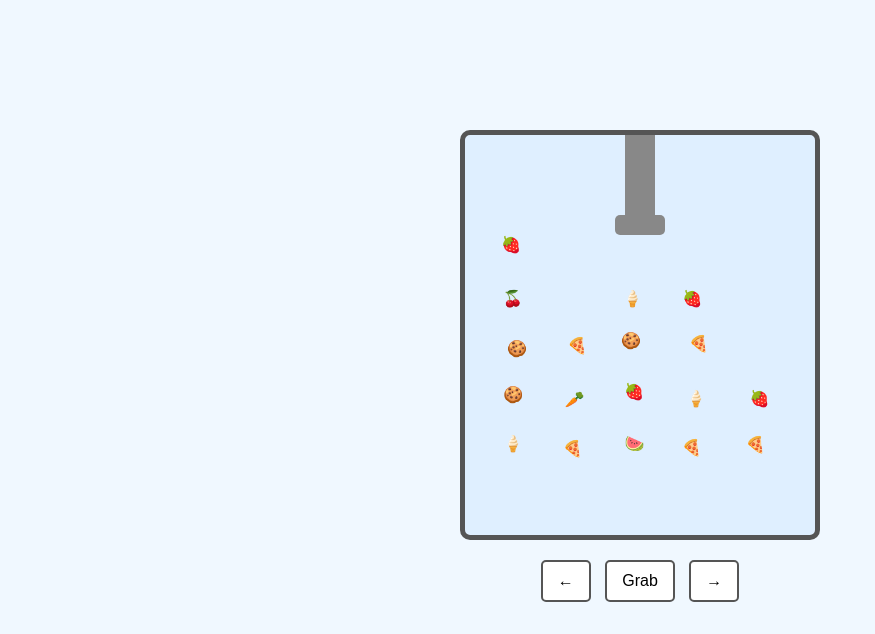
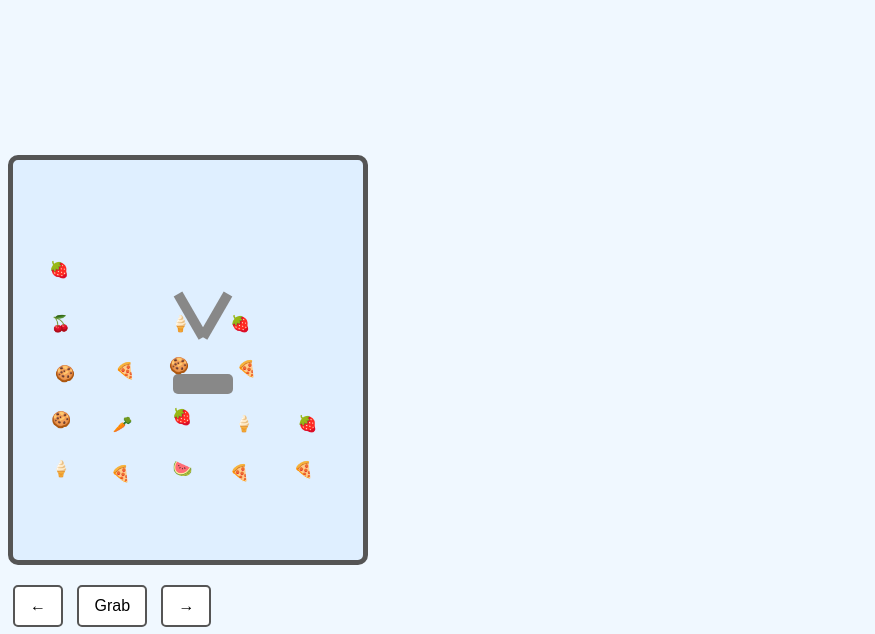
Before and after one commit to kunqianhu/claw-machine, a plain HTML site: page index.html in a window 1280 px wide. Both pictures are taken after a click on the button "Grab". Shown: the whole page, without its empty margins (0-875 px from the left). Drawn offline with Linux system fonts and the light colour scheme.

Commit message:
Update index.html

```diff
--- a/index.html
+++ b/index.html
@@ -8,11 +8,12 @@
 body {
   display: flex;
   justify-content: center;
-    align-items: center;
+  align-items: flex-start;
   flex-direction: column;
   background: #f0f8ff;
   font-family: sans-serif;
   height: 100vh;
+  padding-top: 20px;
 }
 
 .machine {
@@ -27,22 +28,39 @@
 }
 
 .claw {
-    width: 30px;
-    height: 100px;
-    background: #888;
   position: absolute;
   top: 0;
-    transition: left 0.3s, top 0.7s;
+  left: 140px;
+  width: 60px;
+  height: 100px;
+}
+
+.arm {
+  position: absolute;
+  width: 10px;
+  height: 50px;
+  background: #888;
+  top: 0;
   transform-origin: top center;
+  transition: transform 0.3s;
+}
+
+.arm.left {
+  left: 0;
+  transform: rotate(-30deg);
+}
+
+.arm.right {
+  right: 0;
+  transform: rotate(30deg);
 }
 
 .claw-grab {
-    width: 50px;
+  position: absolute;
+  width: 60px;
   height: 20px;
   background: #888;
-    position: absolute;
   bottom: 0;
-    left: -10px;
   border-radius: 5px;
 }
 
@@ -50,9 +68,6 @@
   position: absolute;
   bottom: 0;
   width: 100%;
-    display: flex;
-    justify-content: space-around;
-    flex-wrap: wrap;
   font-size: 2em;
 }
 
@@ -81,21 +96,11 @@
 }
 
 .fortune {
-    margin-top: 10px;
-    min-height: 2em;
-    font-size: 2em;
   display: flex;
   gap: 5px;
-  }
-
-  .floating {
-    animation: float 2s ease-in-out infinite;
-  }
-
-  @keyframes float {
-    0% { transform: translateY(0px); }
-    50% { transform: translateY(-5px); }
-    100% { transform: translateY(0px); }
+  font-size: 2em;
+  min-height: 2em;
+  justify-content: flex-start;
 }
 </style>
 </head>
@@ -103,6 +108,8 @@
 
 <div class="machine" id="machine">
   <div class="claw" id="claw">
+    <div class="arm left"></div>
+    <div class="arm right"></div>
     <div class="claw-grab"></div>
   </div>
 </div>
@@ -118,6 +125,8 @@
 <script>
 const machine = document.getElementById('machine');
 const claw = document.getElementById('claw');
+const leftArm = claw.querySelector('.arm.left');
+const rightArm = claw.querySelector('.arm.right');
 const leftBtn = document.getElementById('leftBtn');
 const rightBtn = document.getElementById('rightBtn');
 const grabBtn = document.getElementById('grabBtn');
@@ -134,18 +143,17 @@ const stackPrizes = () => {
     let stackCount = Math.floor(Math.random() * 4) + 2; // 2-5 per column
     for(let j=0;j<stackCount;j++){
       let prize = document.createElement('span');
-      prize.className = 'prize floating';
+      prize.className = 'prize';
       prize.textContent = prizes[Math.floor(Math.random()*prizes.length)];
       machine.appendChild(prize);
-      let left = 40 + i*60 + Math.random()*10 - 5; // slight x random
-      let top = 300 - j*50 + Math.random()*10 - 5;  // slight y random
+      let left = 40 + i*60 + Math.random()*10 - 5;
+      let top = 300 - j*50 + Math.random()*10 - 5;
       prize.style.left = left+'px';
       prize.style.top = top+'px';
       prizeElements.push({el:prize, col:i, top:top});
     }
   }
 };
-
 stackPrizes();
 
 // Move claw
@@ -158,37 +166,46 @@ const moveClaw = (dir) => {
 leftBtn.addEventListener('click',()=>moveClaw(-1));
 rightBtn.addEventListener('click',()=>moveClaw(1));
 
+const sleep = ms => new Promise(r=>setTimeout(r, ms));
+
 grabBtn.addEventListener('click', async ()=>{
   // Find top prize in claw column
   let columnPrizes = prizeElements.filter(p=>p.col===clawPos && p.top > 0);
-  columnPrizes.sort((a,b)=>a.top-b.top); // top-most first
+  columnPrizes.sort((a,b)=>a.top-b.top);
   if(columnPrizes.length===0) return;
   let prize = columnPrizes[0];
 
   // Move claw down
+  claw.style.transition = 'top 0.7s';
   claw.style.top = (prize.top - 20)+'px';
-  await new Promise(r=>setTimeout(r,700));
+  await sleep(700);
 
-  // Grab attempt 70% success
+  // Close claw arms
+  leftArm.style.transform = 'rotate(-10deg)';
+  rightArm.style.transform = 'rotate(10deg)';
+  await sleep(300);
+
+  // Attempt grab 70%
   let success = Math.random() < 0.7;
   if(success){
-    // Attach prize to claw
-    prize.el.style.transition = 'top 0.5s, left 0.5s';
+    // Move prize with claw
+    prize.el.style.transition = 'top 0.7s, left 0.7s';
     prize.el.style.top = (claw.offsetTop + 80)+'px';
-    prize.el.style.left = claw.offsetLeft -10 +'px';
+    prize.el.style.left = claw.offsetLeft + 5 +'px';
 
-    // Move claw up
+    // Lift claw
     claw.style.top = '0px';
-    await new Promise(r=>setTimeout(r,700));
+    await sleep(700);
 
-    // Move claw to drop area
+    // Move to bottom storage
     let dropX = 20 + fortune.childElementCount*40;
     claw.style.left = dropX+'px';
-    await new Promise(r=>setTimeout(r,700));
+    await sleep(700);
 
-    // 80% chance to keep until delivery
+    // 80% chance keep prize
     let keep = Math.random() < 0.8;
     if(keep){
+      prize.el.style.transition = 'top 0.5s, left 0.5s';
       prize.el.style.top = '0px';
       prize.el.style.left = '0px';
       fortune.appendChild(prize.el);
@@ -197,17 +214,18 @@ grabBtn.addEventListener('click', async ()=>{
       // Dropped before delivery
       prize.el.style.top = (prize.top + 50)+'px';
       prize.el.style.left = prize.el.offsetLeft +'px';
-      prize.el.style.transition = 'top 0.5s, left 0.5s';
-      await new Promise(r=>setTimeout(r,500));
-      claw.style.left = 40 + clawPos*60 +'px';
+      await sleep(500);
     }
 
-  } else {
-    // Failed grab
-    claw.style.top = '0px';
-    await new Promise(r=>setTimeout(r,700));
+  }
+
+  // Open claw arms
+  leftArm.style.transform = 'rotate(-30deg)';
+  rightArm.style.transform = 'rotate(30deg)';
+  await sleep(300);
+
+  // Return claw to column
   claw.style.left = 40 + clawPos*60 +'px';
-  }
 });
 </script>
 
```
Lines whose indentation alone changed are shown as unchanged.
